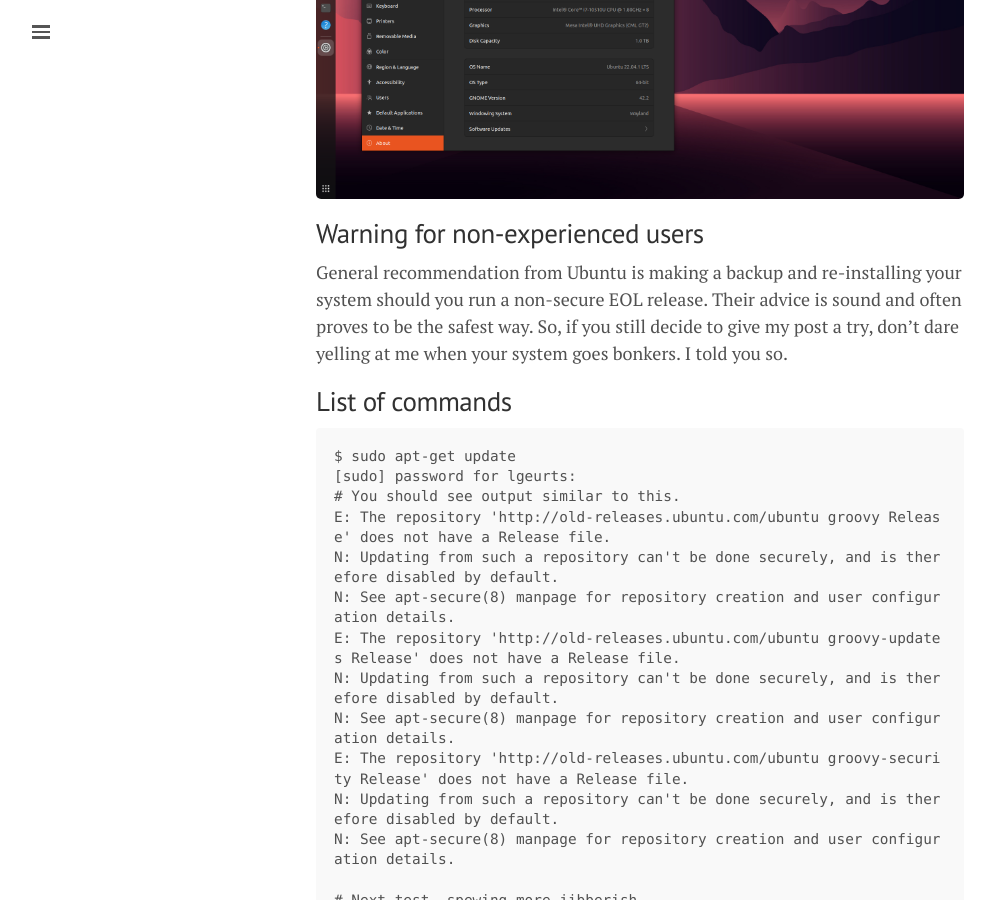
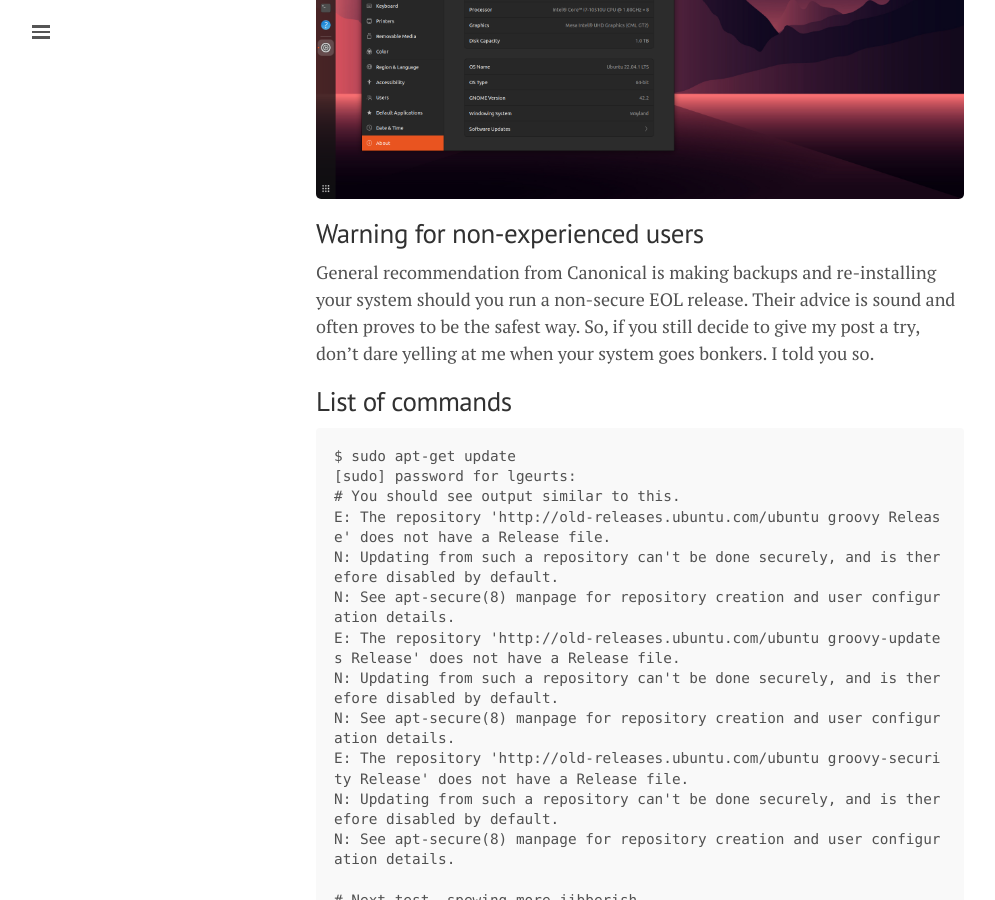
Before and after one commit to lgeurts/lgeurts.github.io, a Jekyll site: the page built from _posts/2022-08-24-ubuntu-upgrade-notes-20.x-to-22.x-for-x1-carbon-gen8.md, in a window 1280 px wide and 900 px high, scrolled down 420 px. Shown: the whole window, without its empty margins (0-995 px from the left). Built offline with Jekyll 4.4.1, drawn with Linux system fonts in a browser that asks for light colours; nearby versions of some CDN libraries; comment, search, counter and statistics services are not loaded.

Commit message:
Update 2022-08-24-ubuntu-upgrade-notes-20.x-to-22.x-for-x1-carbon-gen8.md

````diff
--- a/_posts/2022-08-24-ubuntu-upgrade-notes-20.x-to-22.x-for-x1-carbon-gen8.md
+++ b/_posts/2022-08-24-ubuntu-upgrade-notes-20.x-to-22.x-for-x1-carbon-gen8.md
@@ -10,7 +10,7 @@
 <img src="/assets/jammy-jellyfish.png" width="654">
 
 ## Warning for non-experienced users
-General recommendation from Ubuntu is making a backup and re-installing your system should you run a non-secure EOL release. Their advice is sound and often proves to be the safest way. So, if you still decide to give my post a try, don't dare yelling at me when your system goes bonkers. I told you so.
+General recommendation from Canonical is making backups and re-installing your system should you run a non-secure EOL release. Their advice is sound and often proves to be the safest way. So, if you still decide to give my post a try, don't dare yelling at me when your system goes bonkers. I told you so.
 
 ## List of commands
 ```
````
